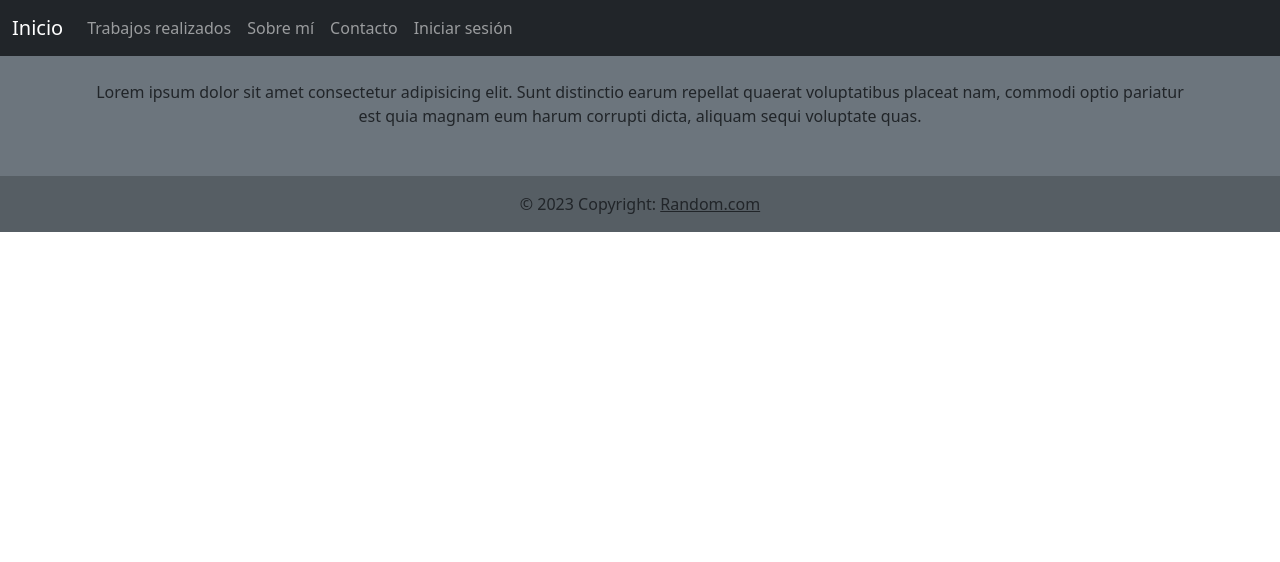
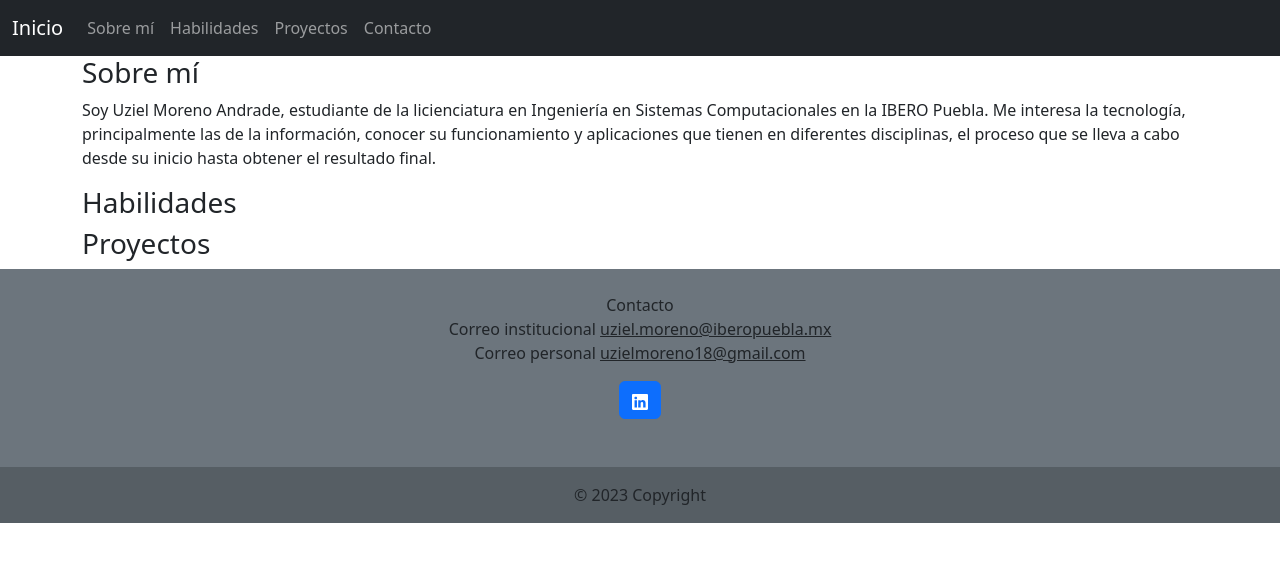
Before and after one commit to UzielMAnd/Portfolio, a plain HTML site: page index.html in a window 1280 px wide. Drawn offline with nearby package versions, Linux system fonts and the light colour scheme.

Commit message:
Update navbar elements

```diff
--- a/index.html
+++ b/index.html
@@ -17,22 +17,34 @@
           <div class="collapse navbar-collapse" id="navbarSupportedContent">
             <ul class="navbar-nav me-auto mb-2 mb-lg-0">
               <li class="nav-item">
-                <a class="nav-link" href="#">Trabajos realizados</a>
-              </li>
-              <li class="nav-item">
                 <a class="nav-link" href="#">Sobre mí</a>
               </li>
               <li class="nav-item">
-                <a class="nav-link" href="#">Contacto</a>
+                <a class="nav-link" href="#">Habilidades</a>
               </li>
               <li class="nav-item">
-                <a class="nav-link" href="#">Iniciar sesión</a>
+                <a class="nav-link" href="#">Proyectos</a>
+              </li>
+              <li class="nav-item">
+                <a class="nav-link" href="#">Contacto</a>
               </li>
             </ul>
           </div>
         </div>
       </nav>
-    <div class="container">
+    <div class="container" id="about_me">
+      <h3>Sobre mí</h3>
+      <p>
+        Soy Uziel Moreno Andrade, estudiante de la licienciatura en Ingeniería en Sistemas Computacionales en la IBERO Puebla.
+        Me interesa la tecnología, principalmente las de la información, conocer su funcionamiento y aplicaciones que tienen en
+        diferentes disciplinas, el proceso que se lleva a cabo desde su inicio hasta obtener el resultado final.
+      </p>
+    </div>
+    <div class="container" id="skills">
+      <h3>Habilidades</h3>
+    </div>
+    <div class="container" id="projects">
+      <h3>Proyectos</h3>
     </div>
     <script src="https://cdn.jsdelivr.net/npm/bootstrap@5.3.0-alpha3/dist/js/bootstrap.bundle.min.js" integrity="sha384-ENjdO4Dr2bkBIFxQpeoTz1HIcje39Wm4jDKdf19U8gI4ddQ3GYNS7NTKfAdVQSZe" crossorigin="anonymous"></script>
     <!--<script src="{% static 'js/bootstrap.bundle.min.js' %}"></script>-->
@@ -46,10 +58,18 @@
         <!-- Section: Text -->
         <section class="mb-4">
           <p>
-            Lorem ipsum dolor sit amet consectetur adipisicing elit. Sunt
-            distinctio earum repellat quaerat voluptatibus placeat nam,
-            commodi optio pariatur est quia magnam eum harum corrupti dicta,
-            aliquam sequi voluptate quas.
+            Contacto<br>
+            Correo institucional <a class="text-dark" href="#">uziel.moreno@iberopuebla.mx</a><br>
+            Correo personal <a class="text-dark" href="#">uzielmoreno18@gmail.com</a><br>
+            <div class="d-flex gap-2 mb-3" style="display: flex; justify-content: center; align-items: center;">
+              <button type="button" class="btn btn-primary">
+                <svg xmlns="http://www.w3.org/2000/svg" width="16" height="16" fill="currentColor" class="bi bi-linkedin" viewBox="0 0 16 16">
+                  <path d="M0 1.146C0 .513.526 0 1.175 0h13.65C15.474 0 16 .513 16 1.146v13.708c0 .633-.526 1.146-1.175 1.146H1.175C.526 16 0 15.487 0 14.854V1.146zm4.943 12.248V6.169H2.542v7.225h2.401zm-1.2-8.212c.837 0
+                  1.358-.554 1.358-1.248-.015-.709-.52-1.248-1.342-1.248-.822 0-1.359.54-1.359 1.248 0 .694.521 1.248 1.327 1.248h.016zm4.908 8.212V9.359c0-.216.016-.432.08-.586.173-.431.568-.878 1.232-.878.869 0 1.216.662
+                  1.216 1.634v3.865h2.401V9.25c0-2.22-1.184-3.252-2.764-3.252-1.274 0-1.845.7-2.165 1.193v.025h-.016a5.54 5.54 0 0 1 .016-.025V6.169h-2.4c.03.678 0 7.225 0 7.225h2.4z"/>
+                </svg>
+              </button>
+            </div>
           </p>
         </section>
         <!-- Section: Text -->
@@ -60,8 +80,7 @@
 
       <!-- Copyright -->
       <div class="text-center p-3" style="background-color: rgba(0, 0, 0, 0.2)">
-        © 2023 Copyright:
-        <a class="text-dark" href="#">Random.com</a>
+        © 2023 Copyright
       </div>
       <!-- Copyright -->
 
```
